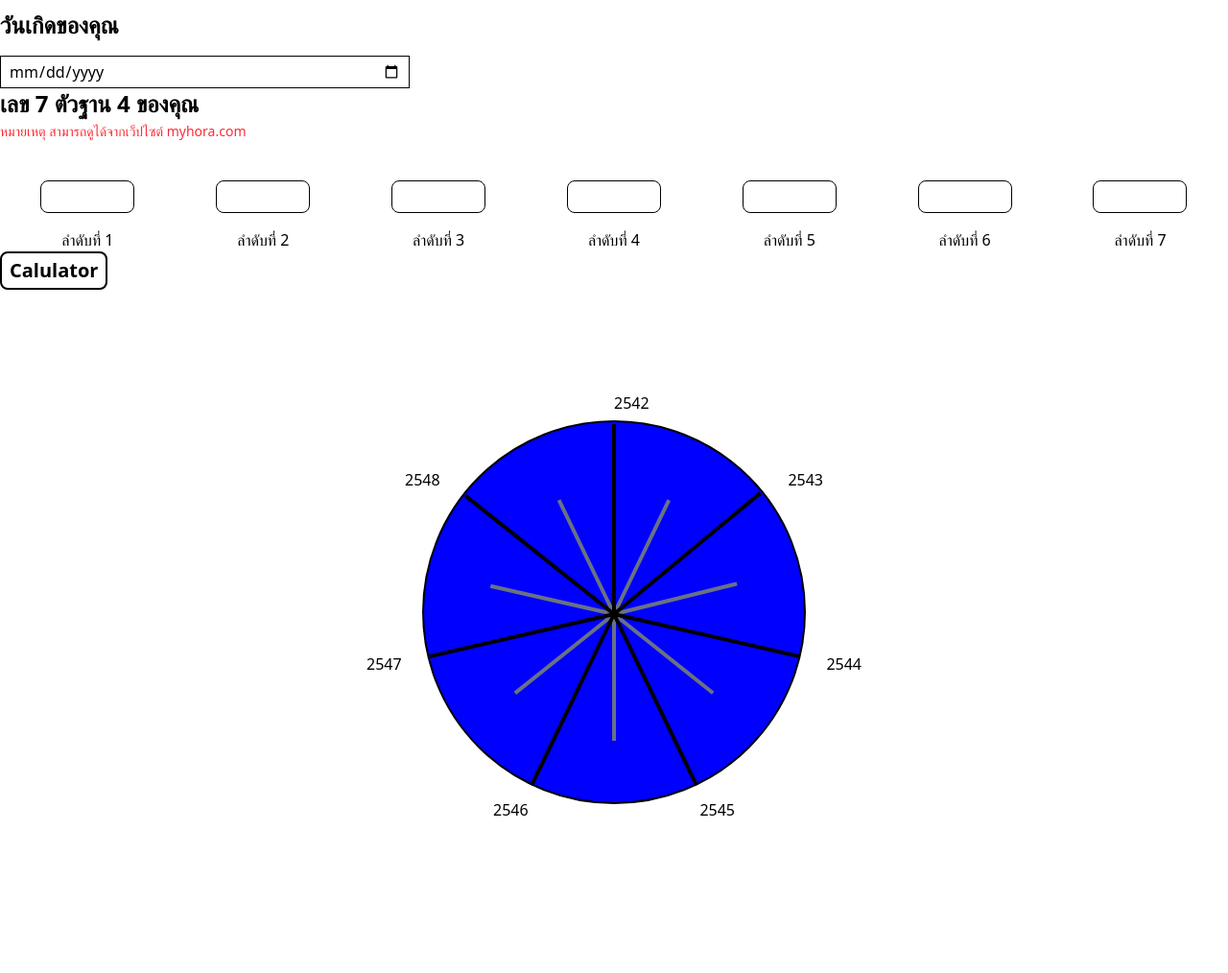
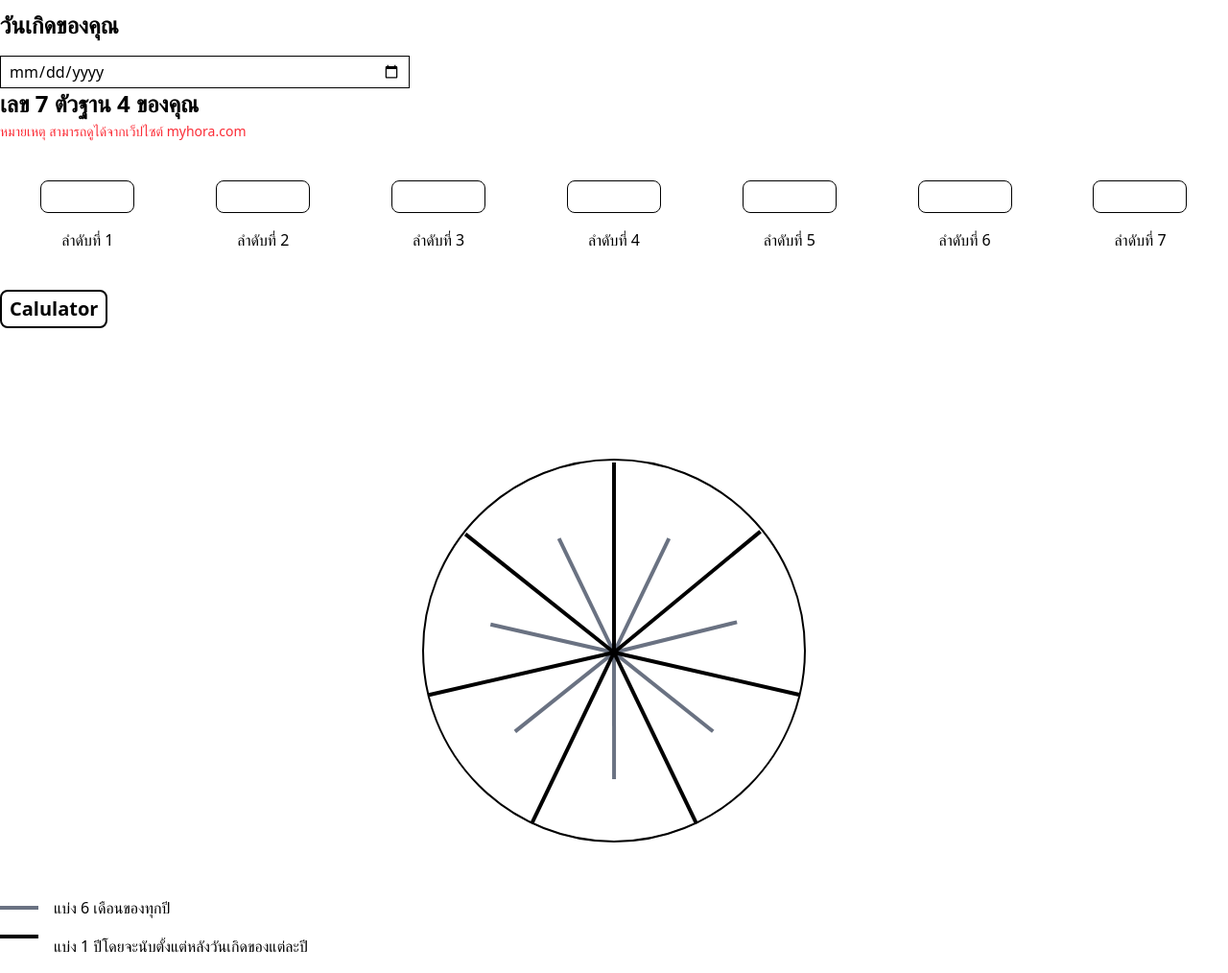
Before and after one commit to Nattpatsu/7Number4Base, a website: page index.html in a window 1280 px wide. Shown: the part 62-1076 px from the top of the page at 96% size. Before the commit the page ends 956 px from the top, so only its background shows below. Drawn offline with Linux system fonts and the light colour scheme.

Commit message:
update all login

```diff
--- a/index.html
+++ b/index.html
@@ -19,7 +19,7 @@
         >
       </div>
       <!--Date Birthday-->
-      <form action="#" onsubmit="lifeCirclecal()">
+      <form onsubmit="return lifeCirclecal()">
       <div class="flex flex-col font-sans gap-4">
         <span class="text-2xl font-bold">วันเกิดของคุณ</span>
         <input id="birthdaydate" type="date" value="" class="min-w-0 max-w-1/3 px-2 py-1 border-1" required />
@@ -129,7 +129,7 @@
         </div>
       </div>
     <div>
-      <input type="submit"  value="Calulator" class="font-bold font-sans text-xl border-2 rounded-lg px-2 py-1 mb-20 hover:bg-orange-400 hover:text-white" "></input></div>
+      <input type="submit"  value="Calulator" class="font-bold font-sans text-xl border-2 rounded-lg px-2 py-1 mb-20 mt-10 m hover:bg-orange-400 hover:text-white" "></input></div>
     </form>
       <!--wheel 7number4base-->
       <div
@@ -141,24 +141,24 @@
             class="relative size-100 rounded-full border-2"
             style="
   background: conic-gradient(
-    blue 0deg 51.42deg,
-    blue 51.42deg 102.84deg,
-    blue 102.84deg 154.26deg,
-    blue 154.26deg 205.68deg,
-    blue 205.68deg 257.1deg,
-    blue 257.1deg 308.52deg,
-    blue 308.52deg 0deg
+    white 0deg 51.42deg,
+    white 51.42deg 102.84deg,
+    white 102.84deg 154.26deg,
+    white 154.26deg 205.68deg,
+    white 205.68deg 257.1deg,
+    white 257.1deg 308.52deg,
+    white 308.52deg 0deg
   );"
           >
           <!--year-->
           <div class="relative w-full h-full">
-            <span id="year1" class="absolute -top-8 left-1/2">2542</span>
-            <span id="year2" class="absolute top-12 -right-5">2543</span>
-            <span id="year3" class="absolute top-60 -right-15">2544</span>
-            <span id="year4" class="absolute -bottom-5 right-18">2545</span>
-            <span id="year5" class="absolute -bottom-5 left-18">2546</span>
-            <span id="year6" class="absolute top-60 -left-15">2547</span>
-            <span id="year7" class="absolute top-12 -left-5">2548</span>
+            <span id="year1" class="absolute -top-8 left-1/2"></span>
+            <span id="year2" class="absolute top-12 -right-5"></span>
+            <span id="year3" class="absolute top-60 -right-15"></span>
+            <span id="year4" class="absolute -bottom-5 right-18"></span>
+            <span id="year5" class="absolute -bottom-5 left-18"></span>
+            <span id="year6" class="absolute top-60 -left-15"></span>
+            <span id="year7" class="absolute top-12 -left-5"></span>
           </div>
           <!--6month-->
           <div class="absolute top-1/2 left-1/2 w-1/3 h-1 bg-gray-500 rotate-[295.71deg] origin-left"></div>
@@ -180,6 +180,16 @@
         <div class="absolute top-1/2 left-1/2 w-1/2 h-1 bg-black rotate-[167.1deg] origin-left"></div>
         <div class="absolute top-1/2 left-1/2 w-1/2 h-1 bg-black rotate-[218.52deg] origin-left"></div>
         </div>
+      </div>
+      <div class="flex flex-col justify-center items-start gap-4">
+        <div class="flex flex-row gap-4 items-center">
+          <span class="w-10 h-1 bg-gray-500"></span>
+          <span>แบ่ง 6 เดือนของทุกปี</span>
+        </div>
+        <div class="flex flex-row gap-4 items-centers">
+          <span class="w-10 h-1 bg-black"></span>
+          <span class="font-sans">แบ่ง 1 ปีโดยจะนับตั้งแต่หลังวันเกิดของแต่ละปี</span>
+        </div>
         </div>
         </div>
       </div>
--- a/main.js
+++ b/main.js
@@ -192,6 +192,7 @@ const lifeCirclecal = () => {
     "style",
     `background: conic-gradient( ${colorResult[0]} 0deg 51.42deg, ${colorResult[1]} 51.42deg 102.84deg, ${colorResult[2]} 102.84deg 154.26deg, ${colorResult[3]} 154.26deg 205.68deg, ${colorResult[4]} 205.68deg 257.1deg, ${colorResult[5]} 257.1deg 308.52deg, ${colorResult[6]} 308.52deg 0deg);`
   );
-
+  //block refresh
+  return false;
   //console.log(stepLoop);
 };
```
Also changed, not shown: output.css.
